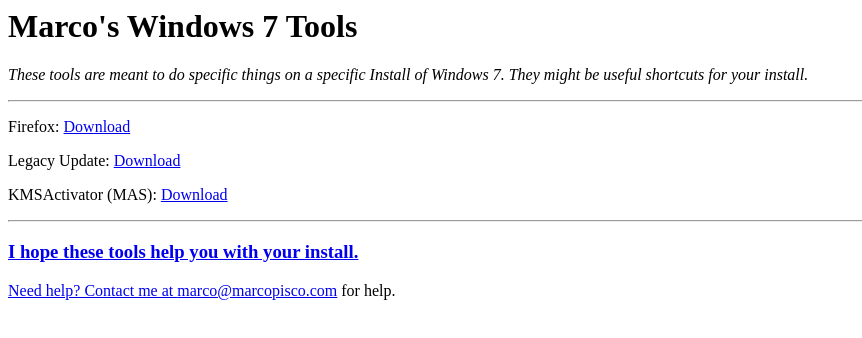
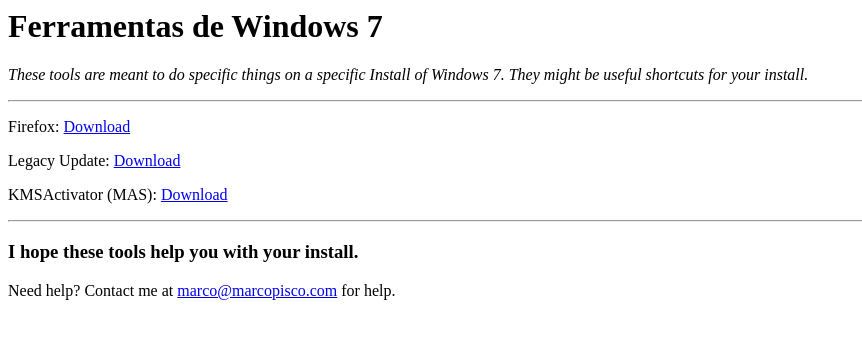
Before and after one commit to marpisco/win7tools, a plain HTML site: page index.html in a window 1280 px wide. Shown: the whole page, without its empty margins (0-862 px from the left). Drawn offline with Linux system fonts and the light colour scheme.

Commit message:
Update index.html

```diff
--- a/index.html
+++ b/index.html
@@ -1,14 +1,14 @@
 <html>
   <head>
-    <title>Marco's Windows 7 Tools</title>
+    <title>Ferramentas de Windows 7</title>
   </head>
   <body>
-    <h1>Marco's Windows 7 Tools</h1>
+    <h1>Ferramentas de Windows 7</h1>
     <p><i>These tools are meant to do specific things on a specific Install of Windows 7. They might be useful shortcuts for your install.</i></p>
     <hr>
-    <p>Firefox: <a href="http://ftp.mozilla.org/pub/firefox/releases/128.4.0esr/win64/pt-PT/Firefox%20Setup%20128.4.0esr.exe">Download</a></p>
+    <p>Firefox: <a href="http://ftp.mozilla.org/pub/firefox/releases/115.9.1esr/win32/pt-PT/Firefox%20Setup%20115.9.1esr.exe">Download</a></p>
     <p>Legacy Update: <a href="http://legacyupdate.net/">Download</a></p>
-    <p>KMSActivator (MAS): <a href="https://git.activated.win/massgrave/Microsoft-Activation-Scripts/raw/branch/master/MAS/Separate-Files-Version/Activators/KMS38_Activation.cmd">Download</p>
+    <p>KMSActivator (MAS): <a href="https://git.activated.win/massgrave/Microsoft-Activation-Scripts/raw/branch/master/MAS/Separate-Files-Version/Activators/KMS38_Activation.cmd">Download</a></p>
     <hr>
     <h3>I hope these tools help you with your install.</h3>
     <p>Need help? Contact me at <a href="mailto:marco@marcopisco.com">marco@marcopisco.com</a> for help.</p>
```
